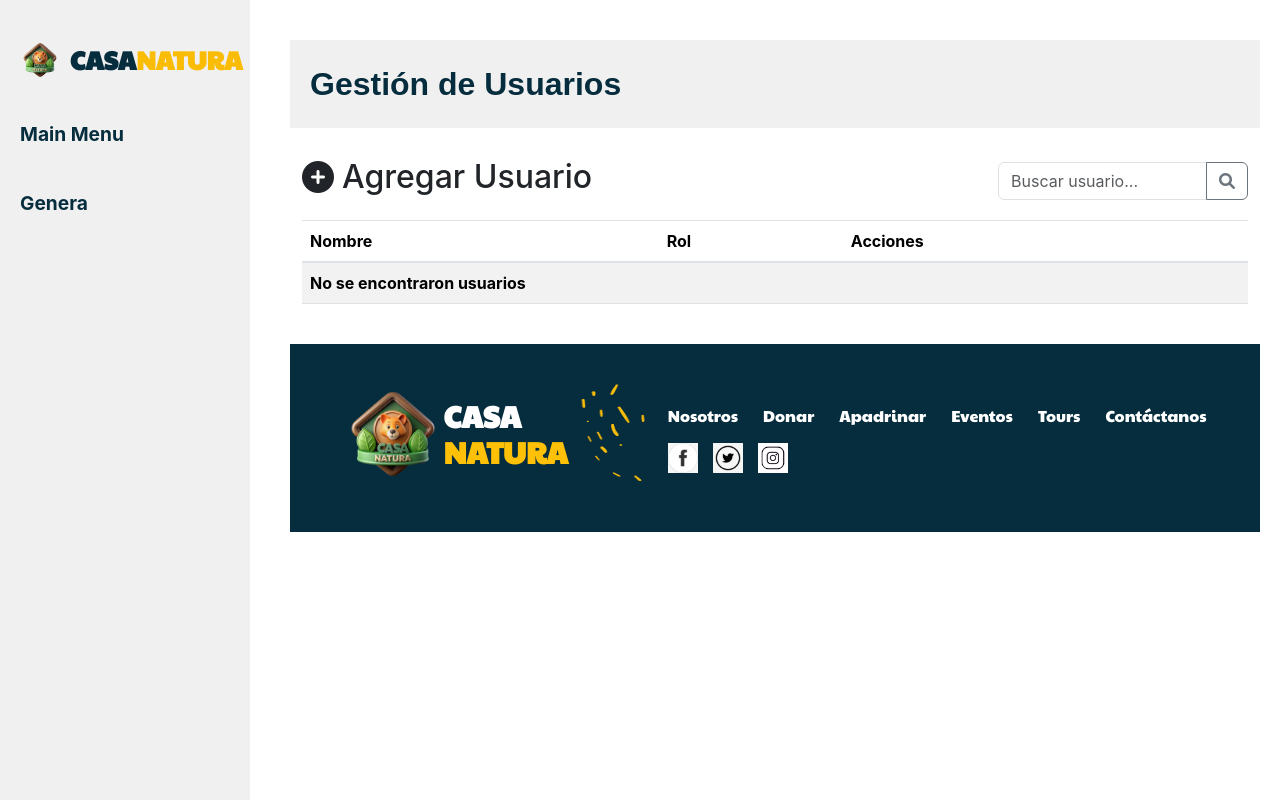
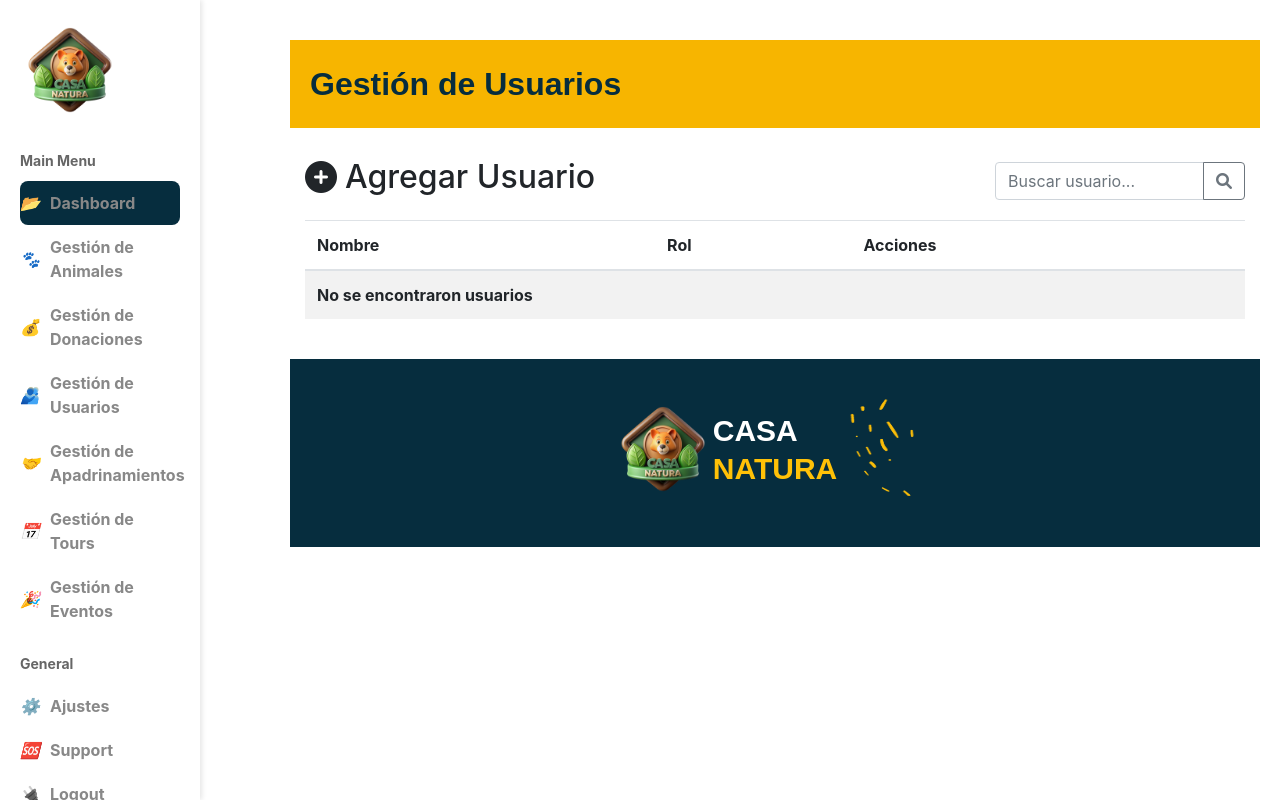
Before and after one commit to karolyn1/Proyecto-Web-ClienteServidor, a PHP site: page /gestionUsuarios.php in a window 1280 px wide. Run offline with PHP 8.4, Linux system fonts and the light colour scheme; data that the repository does not hold is empty.

Commit message:
Fix del sidebar, progreso de gestion animales

```diff
--- a/css/style.css
+++ b/css/style.css
@@ -60,7 +60,7 @@ body {
 }
 
 .login-button {
-    background-color: #FFC107;
+    background-color: #000000;
     color: #fff;
     padding: 10px 20px;
     border-radius: 10px;
@@ -326,7 +326,7 @@ nav li {
     font-size: 2rem;
     font-weight: bold;
     color: #062D3E;
-    background-color: #f0f0f0;
+    background-color: #f7b500;
     padding: 20px;
     margin-top: 20px;
     margin-bottom: 30px;
--- a/fragmentos.php
+++ b/fragmentos.php
@@ -32,9 +32,9 @@
             </ul>
         </div>
         <div class="menu-container">
-            <a href="#login" class="login-button">Iniciar Sesión</a>
+            <a href="login.php" class="login-button">Iniciar Sesión</a>
             <div class="submenu-login">
-                <a href="#registro">Registro</a>
+                <a href="registro.php">Registro</a>
                 <hr>
                 <a href="#mi-perfil">Mi Perfil</a>
                 <a href="dashboardAdmin.php">Administrador</a>
@@ -79,10 +79,7 @@
 
     </footer>';
 
-    ?>
-
-
-
+?>
 
     <script src="https://cdn.jsdelivr.net/npm/bootstrap@5.3.0-alpha1/dist/js/bootstrap.bundle.min.js"></script>
 </body>
--- a/fragmentosAdmin.php
+++ b/fragmentosAdmin.php
@@ -2,12 +2,11 @@
 <html lang="en">
 
 <head>
-    <meta charset="UTF-8">
+<meta charset="UTF-8">
     <meta name="viewport" content="width=device-width, initial-scale=1.0">
     <title>PAnimal - Menu</title>
+    <link href="./css/style.css" rel="stylesheet">
     <link href="https://fonts.googleapis.com/css2?family=Paytone+One&display=swap" rel="stylesheet">
-    <link href="https://cdn.jsdelivr.net/npm/bootstrap@5.3.0-alpha1/dist/css/bootstrap.min.css" rel="stylesheet">
-
 </head>
 
 <body>
@@ -33,7 +32,7 @@ $sitebarAdmin = '
             <a href="#" class="menu-link"><i class="fas fa-calendar-alt"></i> Gestión de eventos</a>
         </div>
 
-        <div class="title">Genera</div>
+        <div class="title">General</div>
         <div class="submenu">
             <a href="#" class="menu-link"><i class="fas fa-cog"></i> Ajustes</a>
             <a href="#" class="menu-link"><i class="fas fa-headset"></i> Soporte</a>
@@ -43,6 +42,9 @@ $sitebarAdmin = '
 ';
 ?>
 
+
+
+<script src="https://cdn.jsdelivr.net/npm/bootstrap@5.3.0-alpha1/dist/js/bootstrap.bundle.min.js"></script>
 </body>
 
 </html>
--- a/gestionUsuarios.php
+++ b/gestionUsuarios.php
@@ -21,8 +21,8 @@
 
 <body>
     <?php
-        include("fragmentosAdmin.php");
-        echo $sitebarAdmin;
+        include("sidebar.php");
+        echo $sidebarAdmin2;
     ?>
 
     <div class="content">
@@ -46,6 +46,7 @@
             </div>
         </div>
 
+
         <!-- Tabla de usuarios -->
         <table class="table table-striped">
             <thead>
@@ -59,7 +60,6 @@
                 <?php
                 // Conectar a la base de datos
                 $conexion = new mysqli("localhost", "usuario", "contraseña", "base_datos");
-
                 // Verificar conexión
                 if ($conexion->connect_error) {
                     die("Conexión fallida: " . $conexion->connect_error);
@@ -91,17 +91,12 @@
         </table>
     </div>
 
+    <?php
+    include("sidebar.php");
+    echo $footerAdmin;
+    ?>
 
 
-    <?php
-    include("fragmentos.php");
-    echo $footer;
-    ?>
-
-     <!-- Bootstrap y Font Awesome JavaScript -->
-     <script src="https://code.jquery.com/jquery-3.5.1.slim.min.js"></script>
-    <script src="https://cdn.jsdelivr.net/npm/@popperjs/core@2.9.3/dist/umd/popper.min.js"></script>
-    <script src="https://stackpath.bootstrapcdn.com/bootstrap/4.5.2/js/bootstrap.min.js"></script>
 
 </body>
 
--- /dev/null
+++ b/sidebar.php
@@ -0,0 +1,182 @@
+<!DOCTYPE html>
+<html lang="en">
+<head>
+    <meta charset="UTF-8">
+    <meta name="viewport" content="width=device-width, initial-scale=1.0">
+    <title>Casa Natura - Donaciones</title>
+    <link href="./css/style.css" rel="stylesheet">
+</head>
+<style>
+    /* ESTILOS PARA EL SIDEBAR DE ADMINISTRADOR */
+    .sidebar2 {
+        width: 200px;
+        height: 100vh;
+        background-color: #ffffff;
+        color: #333;
+        padding: 20px;
+        position: fixed;
+        box-shadow: 2px 0 5px rgba(0, 0, 0, 0.1);
+    }
+
+    .logoSidebar {
+        display: flex;
+        align-items: center;
+        margin-bottom: 30px;
+    }
+
+    .logoSidebar img {
+        width: 100px;
+        height: 100px;
+        margin-right: 5px;
+    }
+
+    .logoSidebar h1 {
+        font-size: 25px;
+        font-weight: bold;
+        color: #062D3E ;
+    }
+
+    .logoSidebar span {
+        color: #FFA500; /* Color para "NATURA" */
+    }
+
+    .menuSidebar, .generalSidebar {
+        margin-top: 20px;
+    }
+
+    .menuSidebar p, .generalSidebar p {
+        font-size: 14px;
+        font-weight: bold;
+        color: #666;
+        margin-bottom: 10px;
+    }
+
+    .menuSidebar ul, .generalSidebar ul {
+        list-style: none;
+        padding: 0;
+    }
+
+    .menuSidebar li, .generalSidebar li {
+        font-size: 16px;
+        padding: 10px 0;
+        display: flex;
+        align-items: center;
+        color: #888;
+        cursor: pointer;
+        transition: color 0.3s ease;
+    }
+
+    .menuSidebar li i, .generalSidebar li i {
+        margin-right: 10px;
+        color: #888;
+        text-decoration:none;
+    }
+    .menuSidebar li a, .generalSidebar li a {
+       text-decoration: none;
+       color: #888;
+    }
+
+    .menuSidebar li:hover, .generalSidebar li:hover {
+        color: #333;
+    }
+
+    .menuSidebar .active {
+        background-color: #062D3E;
+        color: #fff;
+        border-radius: 8px;
+    }
+
+    .active a {
+        color:#fff;
+    }
+
+    .menuSidebar .active i {
+        color: #fff;
+    }
+
+    /* Iconos para el dashboard */
+    .icon-dashboard::before { content: "📂"; }
+    .icon-animals::before { content: "🐾"; }
+    .icon-donations::before { content: "💰"; }
+    .icon-sponsorship::before { content: "🤝"; }
+    .icon-tours::before { content: "📅"; }
+    .icon-events::before { content: "🎉"; }
+    .icon-settings::before { content: "⚙️"; }
+    .icon-support::before { content: "🆘"; }
+    .icon-logout::before { content: "🔌"; }
+    .icon-users::before { content: "🫂"; }
+
+
+    .footerAdmin {
+    background-color: #062D3E;
+    color: white;
+    padding: 40px 20px;
+    margin-top: 40px;
+    display: flex;
+    justify-content: center;
+    align-items: center;
+    font-family: 'Paytone One', sans-serif;
+    font-weight: 100;
+}
+    </style>
+<body>
+
+    <?php
+    $sidebarAdmin2='
+    <div class="sidebar2">
+        <div class="logoSidebar">
+            <img src="./imagenes/logo.png" alt="Logo Casa Natura">
+
+        </div>
+        <div class="menuSidebar">
+            <p>Main Menu</p>
+            <ul>
+                <li class="active"><i class="icon-dashboard"></i><a href="dashboardAdmin.php"> Dashboard</a></li>
+                <li><i class="icon-animals"></i><a href="gestionAnimales.php">  Gestión de Animales</a></li>
+                <li><i class="icon-donations"></i> Gestión de Donaciones</li>
+                <li><i class="icon-users"></i><a href="gestionUsuarios.php">  Gestión de Usuarios</a></li>
+                <li><i class="icon-sponsorship"></i> Gestión de Apadrinamientos</li>
+                <li><i class="icon-tours"></i> Gestión de Tours</li>
+                <li><i class="icon-events"></i> Gestión de Eventos</li>
+            </ul>
+        </div>
+        <div class="generalSidebar">
+            <p>General</p>
+            <ul>
+                <li><i class="icon-settings"></i> Ajustes</li>
+                <li><i class="icon-support"></i> Support</li>
+                <li><i class="icon-logout"></i> Logout</li>
+            </ul>
+        </div>
+    </div>';
+    ?>
+
+
+    <?php
+    $footerAdmin=
+    '
+    <footer class="footerAdmin">
+        <div class="footerAdmin-title">
+            <h2 class="footerAdmin-title">
+                <div class="logo">
+                    <img class="img" src="./imagenes/logo.png">
+                    <div>
+                        <span style="color: #fff;">CASA</span>
+                    <br>
+                    <span class="highlight">NATURA</span>
+                    </div>
+
+                    <img class="img" src="./imagenes/footer.png">
+                </div>
+            </h2>
+        </div>
+
+
+
+    ';
+
+
+
+?>
+</body>
+</html>
```
Also changed, not shown: dashboardAdmin.php (+4 -4 lines), gestionAnimales.php (added, +41 -0 lines).
